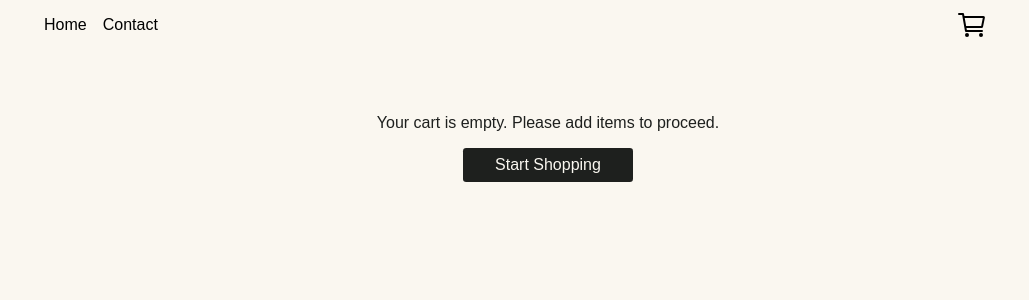
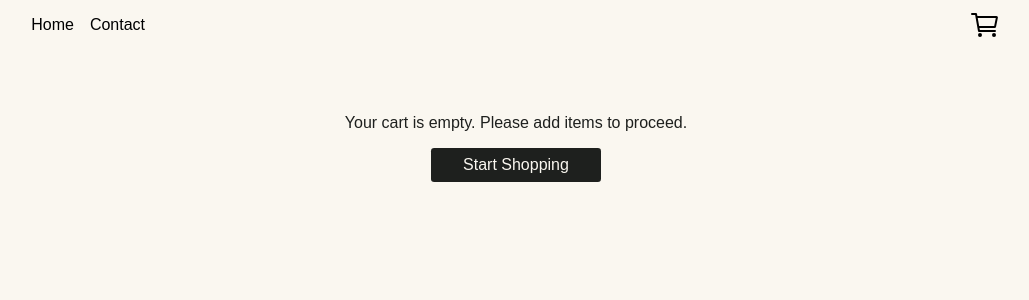
Before and after one commit to AHB-7/e-com, a React (Vite) app: page /checkout in a window 1280 px wide. Shown: the top 300 px of the page, without its empty margins (124-1153 px from the left). Built offline with nearby package versions, Linux system fonts and the light colour scheme.

Commit message:
Containers redized

```diff
--- a/src/styles/layoutes/containers.ts
+++ b/src/styles/layoutes/containers.ts
@@ -16,7 +16,6 @@ export const CheckOutContainer = styled.div`
     align-items: center;
     flex-wrap: wrap;
     gap: 1rem;
-    width: 100%;
     padding: 2rem;
     margin: 0 auto;
     max-width: 30rem;
--- a/src/styles/layoutes/navbar.ts
+++ b/src/styles/layoutes/navbar.ts
@@ -7,7 +7,7 @@ export const Navbar = styled.nav`
     flex-wrap: wrap;
     gap: 1rem;
     color: white;
-    padding: 0 1rem;
+    padding: 0 0.2rem;
     margin-right: auto;
 `;
 export const NavLinksContainer = styled.div`
--- a/src/styles/products/single-product.tsx
+++ b/src/styles/products/single-product.tsx
@@ -4,7 +4,6 @@ export const SingleProductPageContainer = styled.main`
     display: grid;
     grid-template-columns: 1fr 1fr;
     gap: 1rem;
-    width: 100%;
     padding: 0.51rem;
     align-items: start;
     justify-content: center;
```
